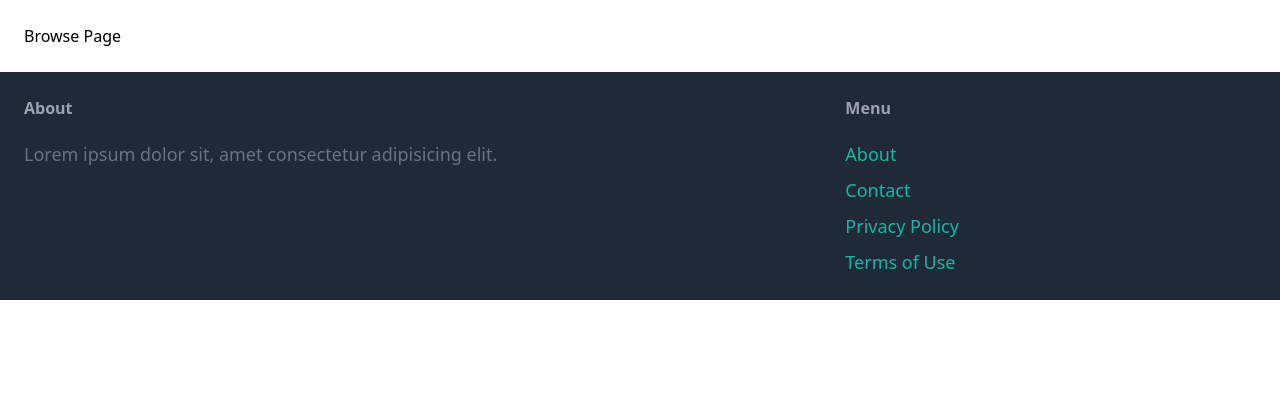
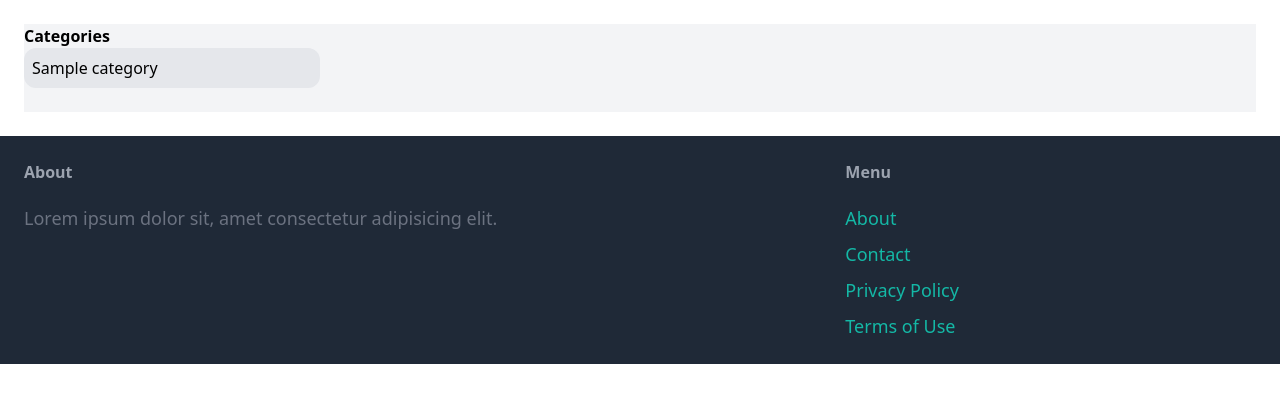
Before and after one commit to matrix-bro/online-bazar, a Django app: page /browse/ in a window 1280 px wide. Shown: the part 77-480 px from the top of the page. Run offline with Django 4.2, Linux system fonts and the light colour scheme; tables that the repository leaves empty hold one stand-in row (values such as "Sample post"); some libraries are stand-ins or nearby versions.

Commit message:
First displayed all categories and items

```diff
--- a/app/templates/app/browse_items.html
+++ b/app/templates/app/browse_items.html
@@ -3,5 +3,34 @@
 {% block title %} Browse Items {% endblock %}
 
 {%block content %}
-    <h2>Browse Page</h2>
+    <div class="grid grid-cols-4 gap-4 pb-6 bg-gray-100">
+        <div class="col-span-1">
+            <p class="font-semibold">Categories</p>
+            <ul>
+                {% for category in categories %}
+                    <a href="#">
+                        <li class="py-2 px-2 rounded-xl bg-gray-200">{{ category.name }}</li>
+                    </a>
+                {% endfor %}
+            </ul>
+        </div>
+
+        <div class="col-span-3">
+            <div class="grid grid-cols-3 gap-3">
+                {% for item in items %}
+                    <div>
+                        <a href="{% url 'item-details' item.id %}">
+                            <div>
+                                <img src="{{ item.image.url }}" class="rounded-t-xl w-full h-96">
+                            </div>
+                            <div class="p-6 bg-white rounded-b-xl">
+                                <h2 class="text-2xl">{{ item.name }}</h2>
+                                <p class="text-gray-500">Price: {{ item.price }}</p>
+                            </div>
+                        </a>
+                    </div>
+                {% endfor %}
+            </div>
+        </div>
+    </div>
 {% endblock %}
--- a/app/views.py
+++ b/app/views.py
@@ -94,4 +94,11 @@
     })
 
 def browse_items(request):
-    return render(request, 'app/browse_items.html')
+
+    categories = Category.objects.all()
+    items = Item.objects.filter(is_sold=False)
+
+    return render(request, 'app/browse_items.html', {
+        'items': items,
+        'categories': categories,
+    })
```
